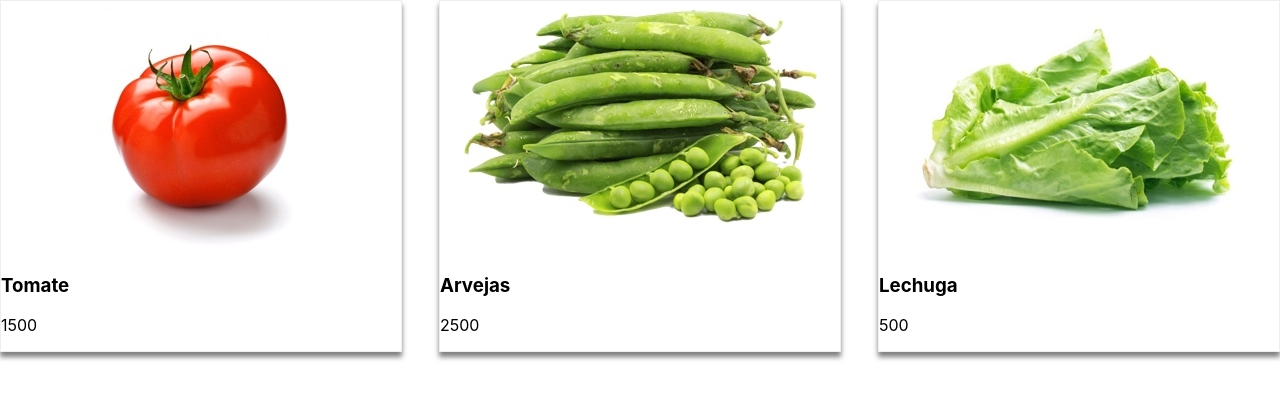
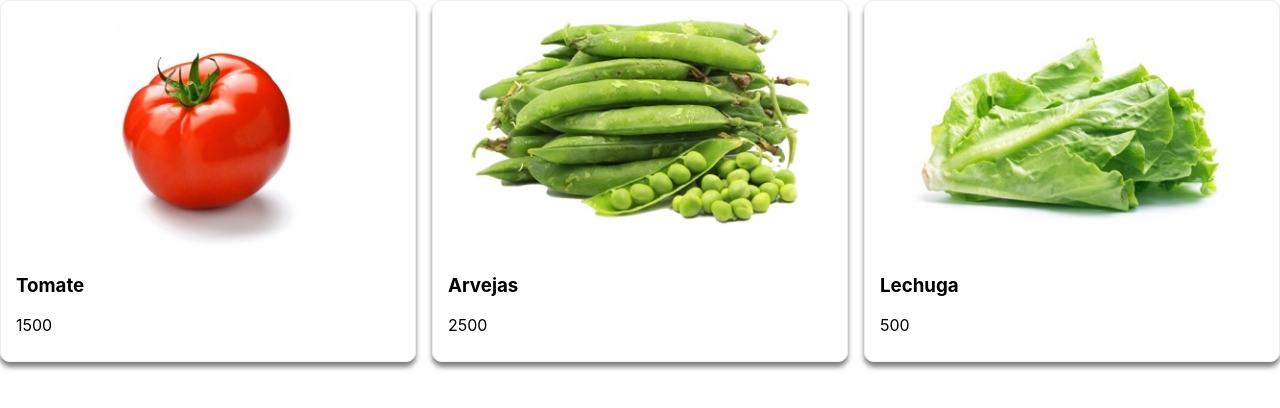
Before and after one commit to chikiza/Entrega05, a React (Create React App) app in the folder entrega05/: page / in a window 1280 px wide. Shown: the top 408 px of the page. Built offline with nearby package versions, Linux system fonts and the light colour scheme.

Commit message:
style
tarjetas producto.js

```diff
--- a/entrega05/src/components/Producto.js
+++ b/entrega05/src/components/Producto.js
@@ -3,7 +3,13 @@ import { Component } from "react";
 const styles = {
     producto: {
         border: 'solid 1px #eee',
-        boxShadow: '0 5px 5px rgb(0,0,0,0.5)'
+        boxShadow: '0 5px 5px rgb(0,0,0,0.5)',
+        width: '30%',
+        padding: '10px 15px',
+        borderRadius: '10px',
+    },
+    img:{
+        width: '100%',
     }
 }
 
@@ -12,7 +18,7 @@ class Producto extends Component {
         const { producto } = this.props
         return (
             <div style={styles.producto}>
-                <img alt={producto.name} src={producto.img}/>
+                <img style={styles.img} alt={producto.name} src={producto.img}/>
                 <h3>{producto.name}</h3>
                 <p>{producto.price}</p>
             </div>
```
